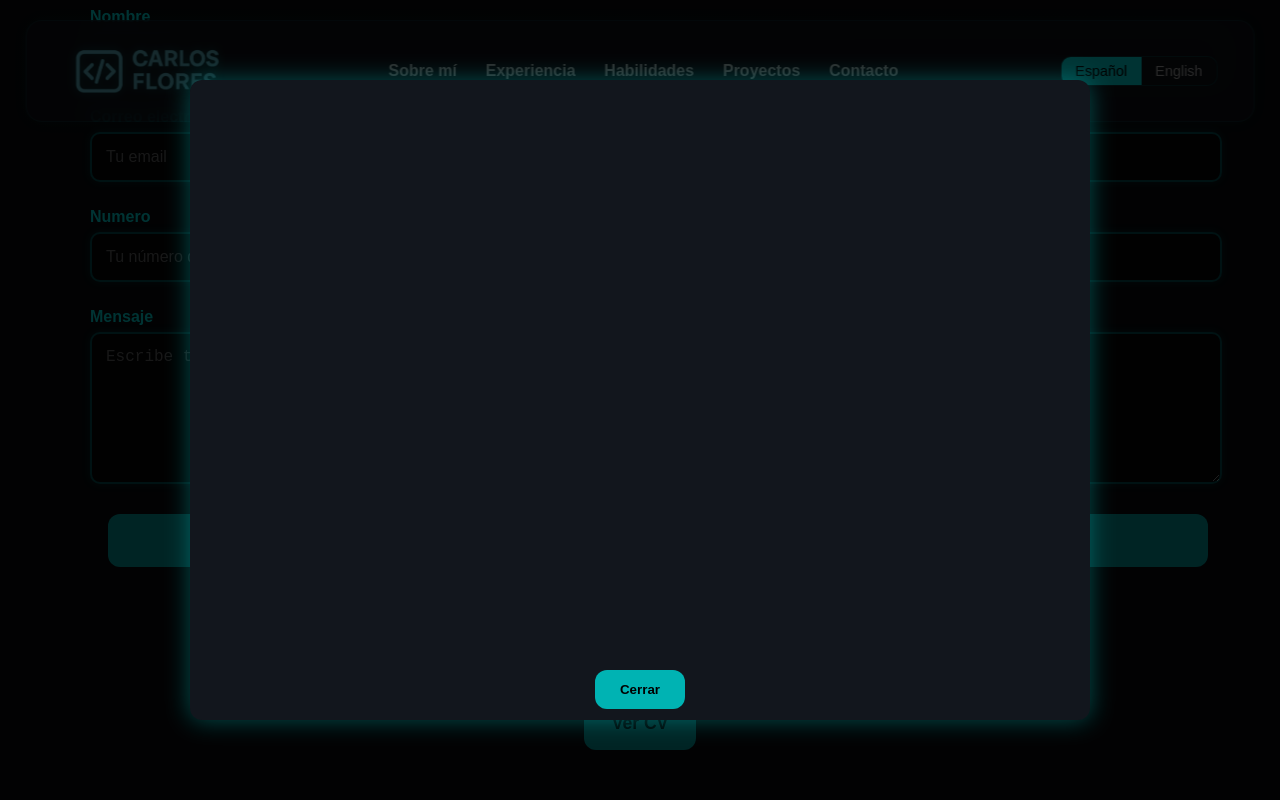
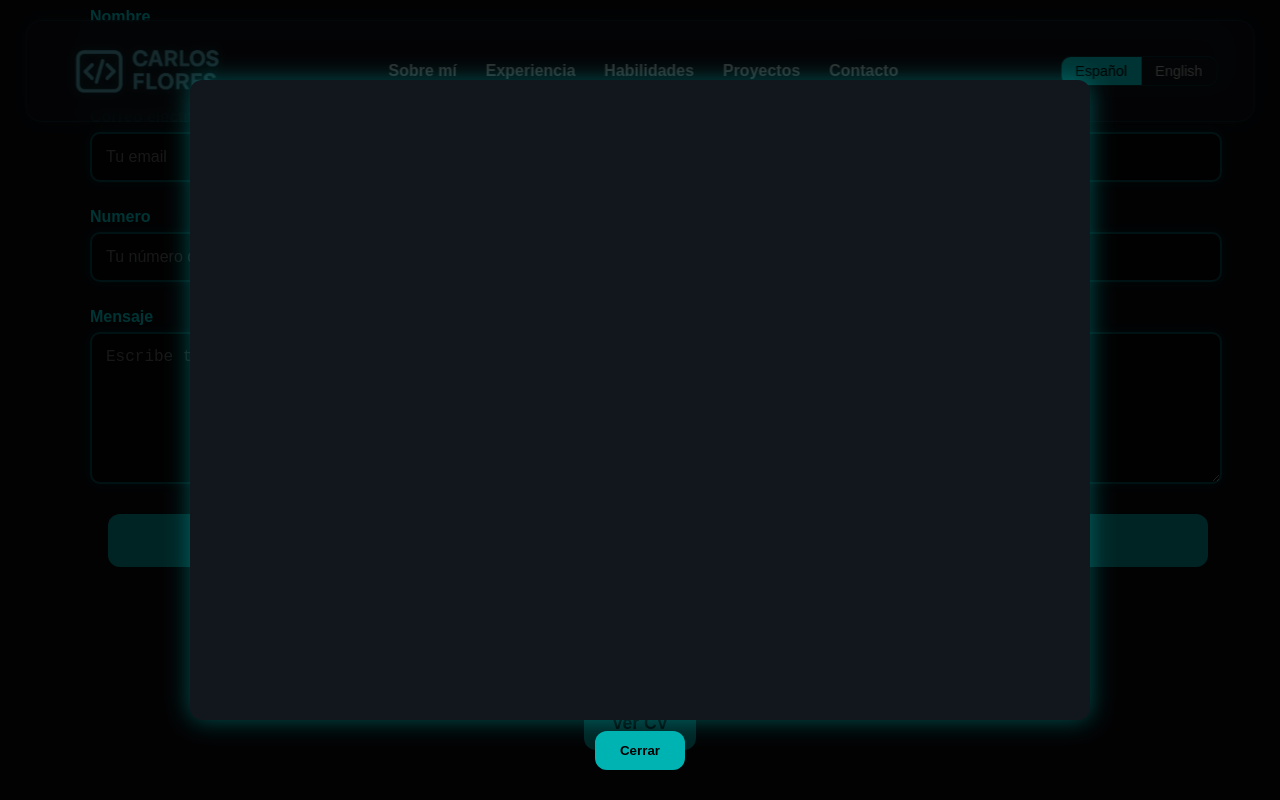
Before and after one commit to sursocarlos/CarlosFloresCV, a React (Vite) app: page / in a window 1280 px wide. Both pictures are taken after a click on the button "Ver CV". Shown: the part 3236-4036 px from the top of the page. Built offline with nearby package versions, Linux system fonts and the light colour scheme.

Commit message:
Segunda  versión del botón CV

```diff
--- a/src/components/Body.jsx
+++ b/src/components/Body.jsx
@@ -309,13 +309,13 @@ function Body() {
         </form>
       </div>
 
-      {/* ===== CV MODAL ===== */}
       <div className="cv-section">
         <button className="cv-button" onClick={() => setCvOpen(true)}>
           {lang === "es" ? "Ver CV" : "View CV"}
         </button>
 
         {cvOpen && (
+          <>
             <div className="cv-modal">
               <div className="cv-modal-content">
                 <iframe
@@ -323,14 +323,15 @@ function Body() {
                   title="CV"
                   frameBorder="0"
                 ></iframe>
+              </div>
+            </div>
             <button
-                className="cv-close-bottom"
+              className="cv-close-floating"
               onClick={() => setCvOpen(false)}
             >
               {lang === "es" ? "Cerrar" : "Close"}
             </button>
-            </div>
-          </div>
+          </>
         )}
       </div>
     </section>
--- a/src/styles/Body.css
+++ b/src/styles/Body.css
@@ -602,7 +602,7 @@
 
 .cv-modal-content iframe {
   width: 100%;
-  height: calc(100% - 60px); /* espacio para el botón */
+   height: 100%;
   border: none;
 }
 
@@ -624,3 +624,28 @@
   transform: translateY(-3px);
   box-shadow: 0 0 18px rgba(0, 255, 255, 0.45);
 }
+
+
+/*ha*/
+/* ===== CV BOTÓN FLOTANTE ===== */
+.cv-close-floating {
+  position: fixed;
+  left: 50%;
+  bottom: 30px;
+  transform: translateX(-50%);
+  padding: 12px 25px;
+  background: #00b3b3;
+  color: black;
+  font-weight: 700;
+  border: none;
+  border-radius: 12px;
+  cursor: pointer;
+  z-index: 2100;
+  transition: 0.25s ease;
+}
+
+.cv-close-floating:hover {
+  background: #00ffff;
+  transform: translateX(-50%) translateY(-3px);
+  box-shadow: 0 0 18px rgba(0, 255, 255, 0.45);
+}
```
Lines whose indentation alone changed are shown as unchanged.
